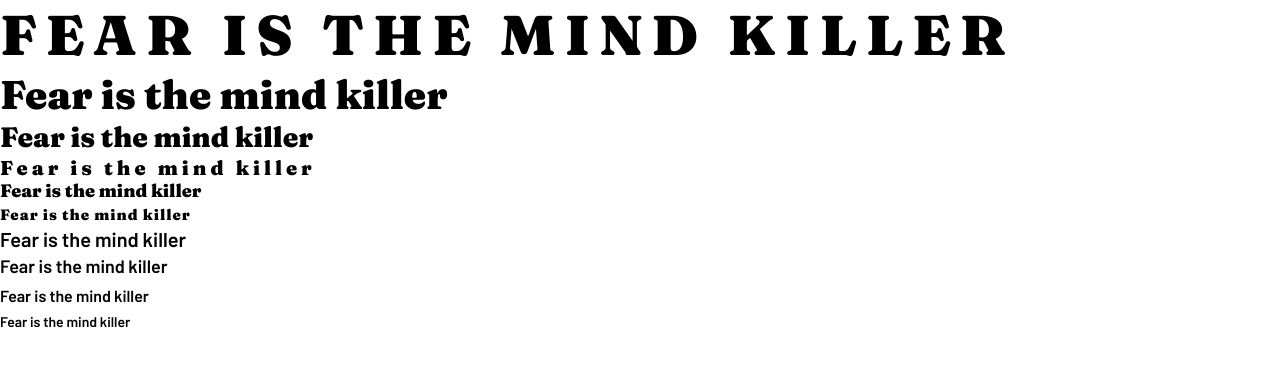
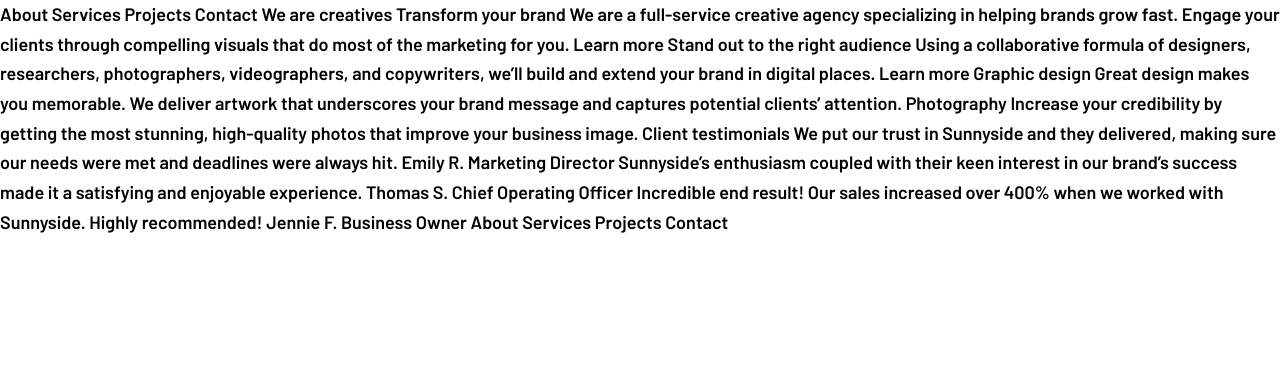
Before and after one commit to Arsalan2078/sunnyside-agency-landing-page, a React (Vite) app: page / in a window 1280 px wide. Shown: the top 366 px of the page. Built offline with nearby package versions, Linux system fonts and the light colour scheme.

Commit message:
replaced typogrpahy classes with placeholders

```diff
--- /dev/null
+++ b/src/App.module.scss
@@ -0,0 +1,5 @@
+@use "./scss/typography";
+
+.app {
+  @extend %text-preset-barlow-2;
+}
--- a/src/App.tsx
+++ b/src/App.tsx
@@ -1,17 +1,9 @@
+import css from "./App.module.scss";
+
 export default function App() {
   return (
-    <div>
-      <div className="text-preset-fraunces--1">Fear is the mind killer</div>
-      <div className="text-preset-fraunces--2">Fear is the mind killer</div>
-      <div className="text-preset-fraunces--3">Fear is the mind killer</div>
-      <div className="text-preset-fraunces--4">Fear is the mind killer</div>
-      <div className="text-preset-fraunces--5">Fear is the mind killer</div>
-      <div className="text-preset-fraunces--6">Fear is the mind killer</div>
-      <div className="text-preset-barlow--1">Fear is the mind killer</div>
-      <div className="text-preset-barlow--2">Fear is the mind killer</div>
-      <div className="text-preset-barlow--3">Fear is the mind killer</div>
-      <div className="text-preset-barlow--4">Fear is the mind killer</div>
-      {/* About
+    <div className={`${css.app}`}>
+      About
       Services
       Projects
       Contact
@@ -54,7 +46,7 @@
       About
       Services
       Projects
-      Contact */}
+      Contact
     </div>
   )
 }
--- a/src/scss/_typography.scss
+++ b/src/scss/_typography.scss
@@ -1,6 +1,5 @@
-@layer {
-  .text-preset-fraunces {
-    &--1 {
+%text-preset-fraunces {
+  &-1 {
     font-family: var(--ff-fraunces);
     font-weight: var(--fw-900);
     font-size: var(--fs-42-56);
@@ -9,7 +8,7 @@
     text-transform: uppercase;
   }
 
-    &--2 {
+  &-2 {
     font-family: var(--ff-fraunces);
     font-weight: var(--fw-900);
     font-size: var(--fs-32-40);
@@ -17,7 +16,7 @@
     line-height: var(--lh-125);
   }
 
-    &--3 {
+  &-3 {
     font-family: var(--ff-fraunces);
     font-weight: var(--fw-900);
     font-size: var(--fs-28);
@@ -25,7 +24,7 @@
     line-height: var(--lh-125);
   }
 
-    &--4 {
+  &-4 {
     font-family: var(--ff-fraunces);
     font-weight: var(--fw-900);
     font-size: var(--fs-20);
@@ -33,7 +32,7 @@
     line-height: var(--lh-125);
   }
 
-    &--5 {
+  &-5 {
     font-family: var(--ff-fraunces);
     font-weight: var(--fw-900);
     font-size: var(--fs-18);
@@ -41,7 +40,7 @@
     line-height: var(--lh-125);
   }
 
-    &--6 {
+  &-6 {
     font-family: var(--ff-fraunces);
     font-weight: var(--fw-900);
     font-size: var(--fs-15);
@@ -50,8 +49,8 @@
   }
 }
 
-  .text-preset-barlow {
-    &--1 {
+%text-preset-barlow {
+  &-1 {
     font-family: var(--ff-barlow);
     font-weight: var(--fw-600);
     font-size: var(--fs-20);
@@ -59,7 +58,7 @@
     line-height: var(--lh-125);
   }
 
-    &--2 {
+  &-2 {
     font-family: var(--ff-barlow);
     font-weight: var(--fw-600);
     font-size: var(--fs-18);
@@ -67,7 +66,7 @@
     line-height: var(--lh-165);
   }
 
-    &--3 {
+  &-3 {
     font-family: var(--ff-barlow);
     font-weight: var(--fw-600);
     font-size: var(--fs-16);
@@ -75,7 +74,7 @@
     line-height: var(--lh-170);
   }
 
-    &--4 {
+  &-4 {
     font-family: var(--ff-barlow);
     font-weight: var(--fw-600);
     font-size: var(--fs-14);
@@ -83,4 +82,3 @@
     line-height: var(--lh-180);
   }
 }
-}
--- a/src/scss/globals.scss
+++ b/src/scss/globals.scss
@@ -1,4 +1,3 @@
 @use "./font-faces";
 @use "./reset";
 @use "./root";
-@use "./typography";
```
Lines whose indentation alone changed are shown as unchanged.
